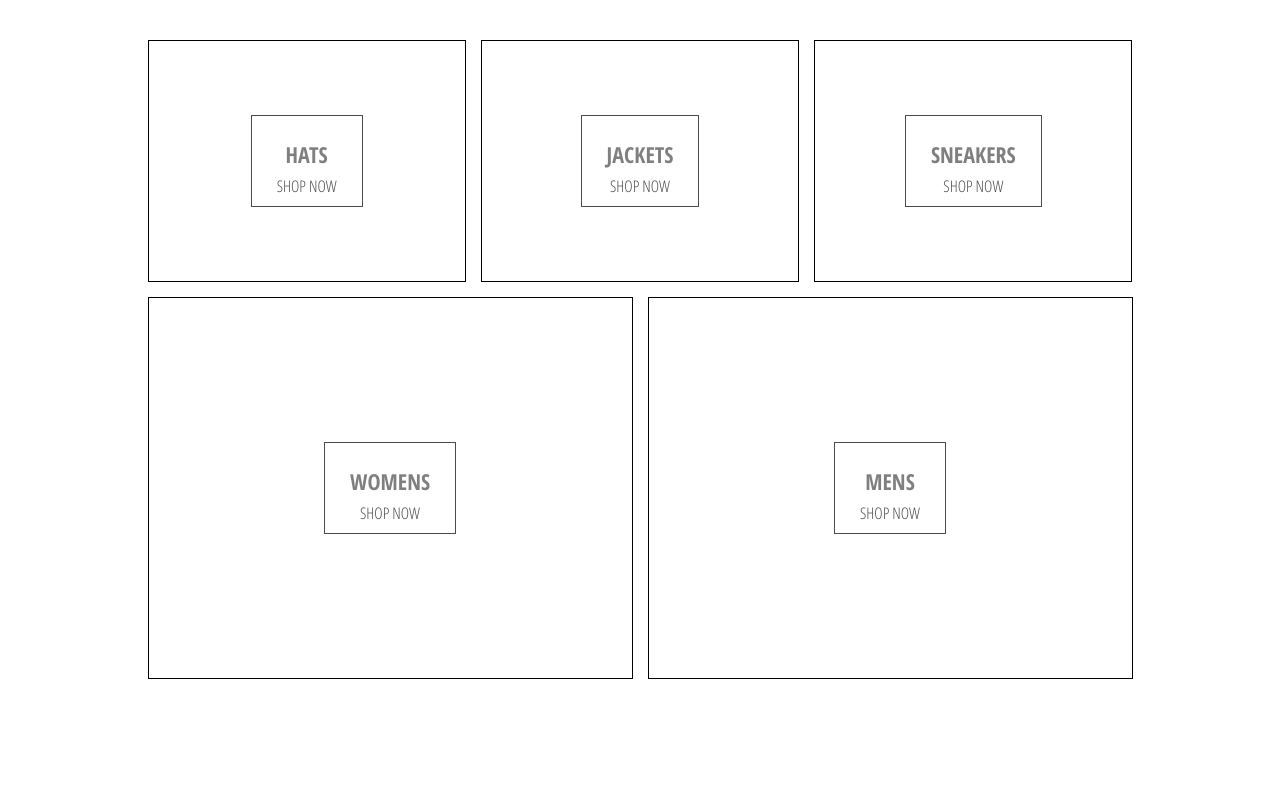
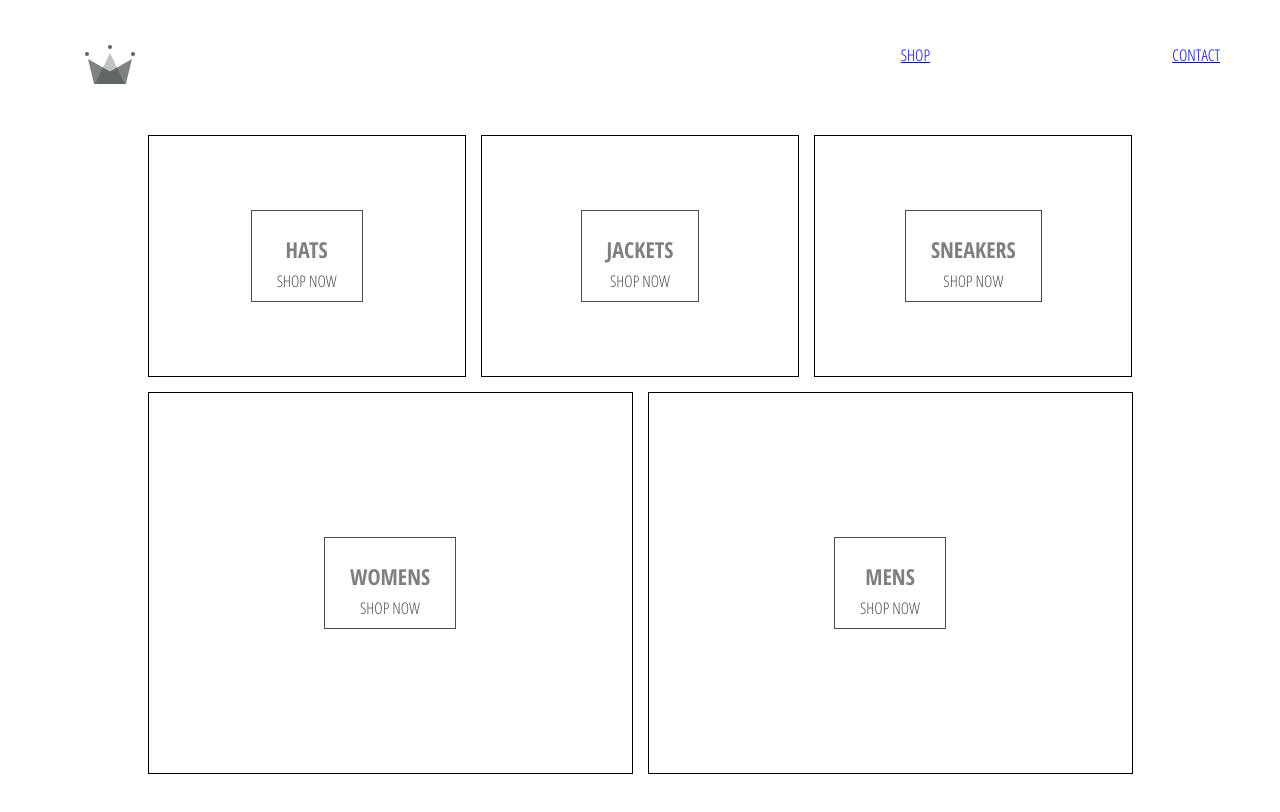
Before and after one commit to KsenseiB/e-commerce-clothing, a React (Create React App) app: page / in a window 1280 px wide. Shown: the top 812 px of the page. Built offline with nearby package versions, Linux system fonts and the light colour scheme; grey boxes are pictures that could not be loaded.

Commit message:
header component

```diff
--- a/src/App.js
+++ b/src/App.js
@@ -1,13 +1,16 @@
 import React from 'react';
 import { Switch, Route } from 'react-router-dom';
+
+import './App.css';
+
 import Homepage from './pages/homepage/homepage.component';
 import ShopPage from './pages/shop/shop.component';
-
-import './App.css';
+import Header from './components/header/header.component';
 
 function App() {
   return (
     <div>
+    <Header />
     <Switch>
      <Route exact path='/' component={Homepage} />
      <Route path='/shop' component={ShopPage} />
--- /dev/null
+++ b/src/components/header/header.component.jsx
@@ -0,0 +1,23 @@
+import React from 'react';
+import { Link } from 'react-router-dom';
+
+import { ReactComponent as Logo } from '../../assets/crown.svg';
+import './header.styles.scss';
+
+const Header = () => (
+  <div className="header">
+    <Link className="logo-container" to="/">
+		 <Logo className="logo" />
+	 </Link>
+	 <div className="options">
+		<Link className="options" to="/shop" >
+			SHOP
+		</Link>
+		<Link className="options" to="/contact" >
+			CONTACT
+		</Link>
+	 </div>
+  </div>
+)
+
+export default Header;
--- /dev/null
+++ b/src/components/header/header.styles.scss
@@ -0,0 +1,25 @@
+.header {
+  height: 70px;
+  width: 100%;
+  display: flex;
+  justify-content: space-between;
+  margin-bottom: 25px;
+
+  .logo-container {
+    height: 100%;
+    width: 70px;
+    padding: 25px;
+  }
+
+  .options {
+    width: 50%;
+    height: 100%;
+    display: flex;
+    align-items: center;
+    justify-content: flex-end;
+
+    .option {
+      padding: 10px 15px;
+    }
+  }
+}
```
Also changed, not shown: src/assets/crown.svg (added).
